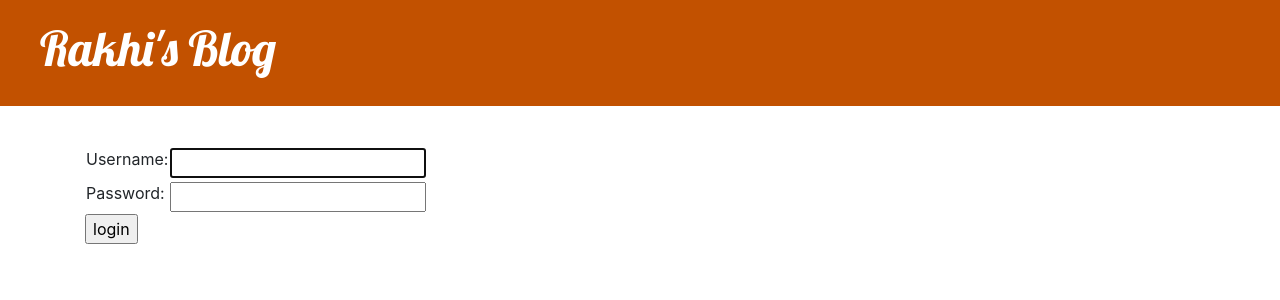
After one commit to ERakhi/My-First-Blog, a Django app: page /accounts/login/ in a window 1280 px wide. The commit adds this page. Shown: the top 300 px of the page. Run offline with Django 3.2, Linux system fonts and the light colour scheme.

Commit message:
login page added

```diff
--- a/blog/templates/blog/base.html
+++ b/blog/templates/blog/base.html
@@ -9,14 +9,14 @@
         <link rel="stylesheet" href="{% static 'css/blog.css' %}">
     </head>
     <body>
-        <header class="page-header">
-        <div class="container">
-        {% if user.is_authenticated %}
-            <a href="{% url 'post_new' %}" class="top-menu">
-                {% include './icons/file-earmark-plus.svg' %}
-            </a>
-            <a href="{% url 'post_draft_list' %}" class="top-menu"><span class="glyphicon glyphicon-edit"></span></a>
-        {% endif %}
+        <div class="page-header">
+            {% if user.is_authenticated %}
+                <a href="{% url 'post_new' %}" class="top-menu"><span class="glyphicon glyphicon-plus"></span></a>
+                <a href="{% url 'post_draft_list' %}" class="top-menu"><span class="glyphicon glyphicon-edit"></span></a>
+                <p class="top-menu">Hello {{ user.username }} <small>(<a href="{% url 'logout' %}">Log out</a>)</small></p>
+            {% else %}
+                <a href="{% url 'login' %}" class="top-menu"><span class="glyphicon glyphicon-lock"></span></a>
+            {% endif %}
             <h1><a href="/">Rakhi's Blog</a></h1>
         </div>
         </header>
--- /dev/null
+++ b/blog/templates/registration/login.html
@@ -0,0 +1,25 @@
+{% extends 'blog/base.html' %}
+
+{% block content %}
+    {% if form.errors %}
+        <p>Your Username and password doesn't match, please try again</p>
+    {% endif %}
+
+    <form method="post" action="{% url 'login' %}">
+    {% csrf_token %}
+        <table>
+        <tr>
+            <td>{{ form.username.label_tag }}</td>
+            <td>{{ form.username }}</td>
+        </tr>
+        <tr>
+            <td>{{ form.password.label_tag }}</td>
+            <td>{{ form.password }}</td>
+        </tr>
+        </table>
+
+        <input type="submit" value="login" />
+        <input type="hidden" name="next" value="{{ next }}" />
+    </form>
+
+{% endblock %}
--- a/mysite/settings.py
+++ b/mysite/settings.py
@@ -122,3 +122,5 @@ STATIC_URL = '/static/'
 STATIC_ROOT = os.path.join(BASE_DIR, 'static')
 
 MESSAGE_STORAGE = 'django.contrib.messages.storage.session.SessionStorage'
+
+LOGIN_REDIRECT_URL = '/'
--- a/mysite/urls.py
+++ b/mysite/urls.py
@@ -1,7 +1,11 @@
 from django.contrib import admin
 from django.urls import path, include
 
+from django.contrib.auth import views
+
 urlpatterns = [
     path('admin/', admin.site.urls),
+    path('accounts/login/',views.LoginView.as_view(),name='login'),
+    path('accounts/logout/', views.LogoutView.as_view(next_page='/'), name='logout'),
     path('', include('blog.urls')),
 ]
```
Also changed, not shown: blog/views.py (+6 -1 lines).
